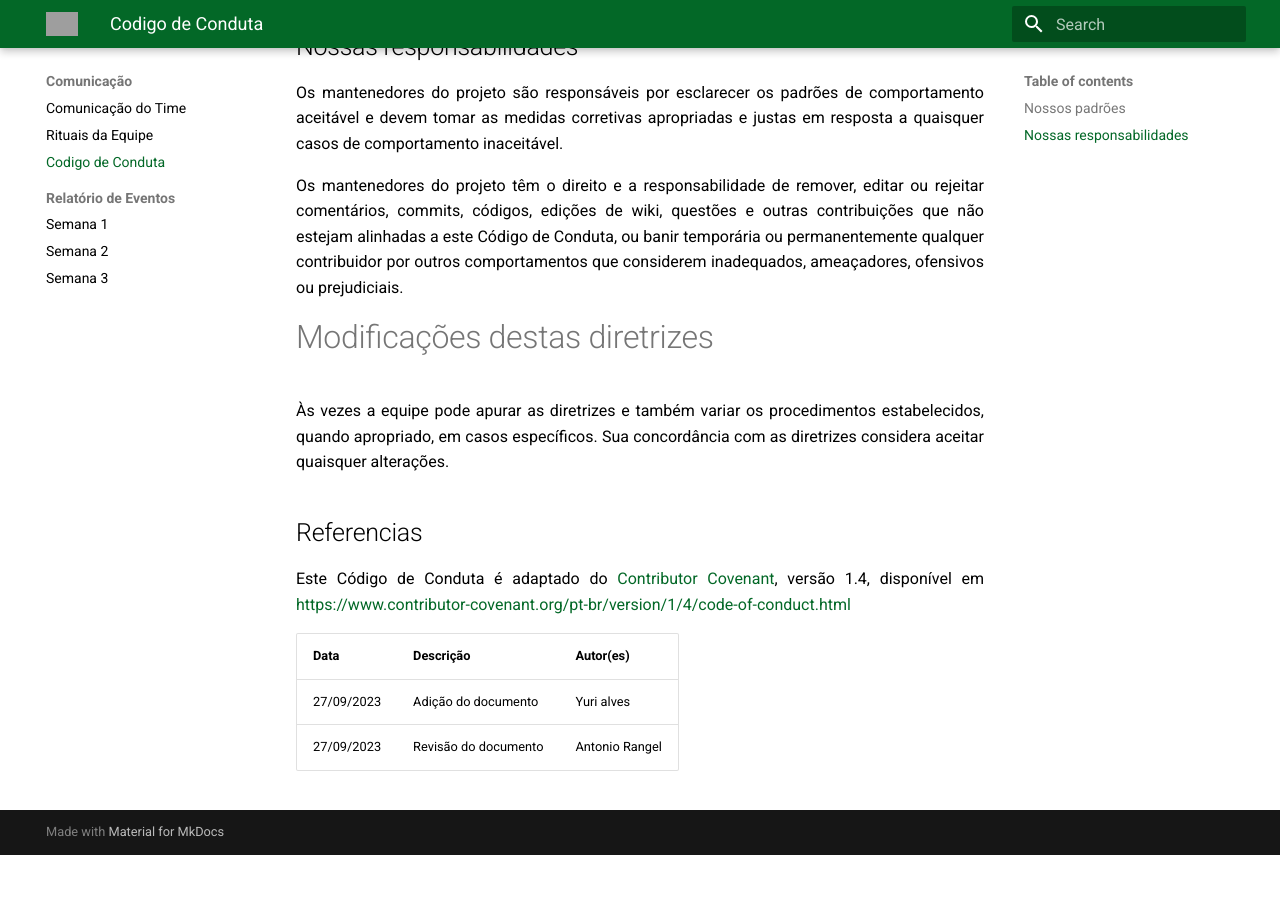
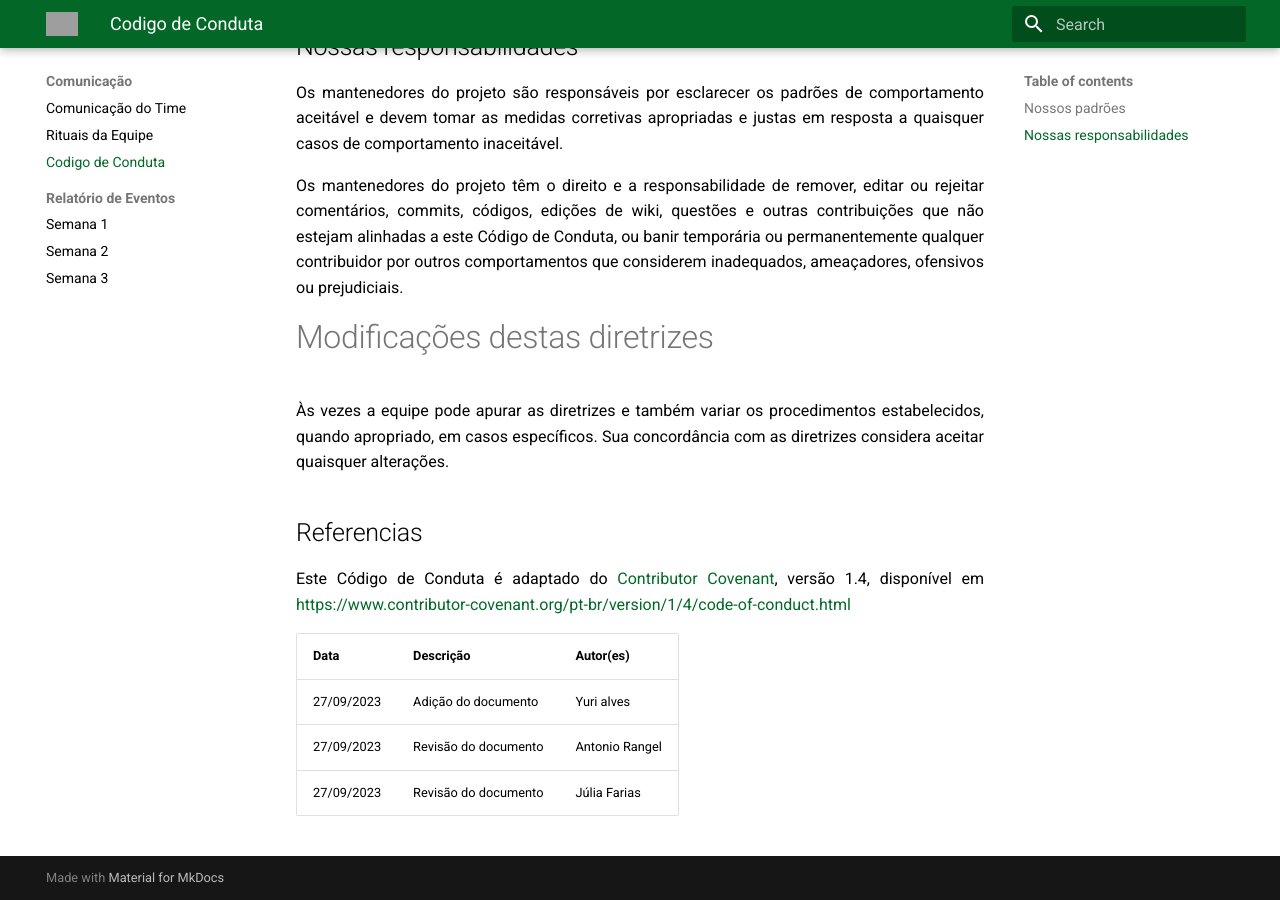
Before and after one commit to fga-eps-mds/2023.2-PrintGo-Doc, an MkDocs documentation site: the page built from docs/codigo_conduta.md, in a window 1280 px wide and 900 px high, scrolled down 952 px. Built offline with MkDocs 1.6.1 and Material for MkDocs 9.7.7, drawn with Linux system fonts in a browser that asks for light colours; before the commit the page ends 1807 px from its top, so only the background shows below that; grey boxes are pictures that could not be loaded.

Commit message:
:pencil:(#29) Revisando documento

```diff
--- a/docs/codigo_conduta.md
+++ b/docs/codigo_conduta.md
@@ -43,3 +43,4 @@ Este Código de Conduta é adaptado do [Contributor Covenant](https://www.contri
 |--------|-------------|--------------|
 |27/09/2023| Adição do documento | Yuri alves |
 |27/09/2023| Revisão do documento | Antonio Rangel |
+|27/09/2023| Revisão do documento | Júlia Farias |
```
